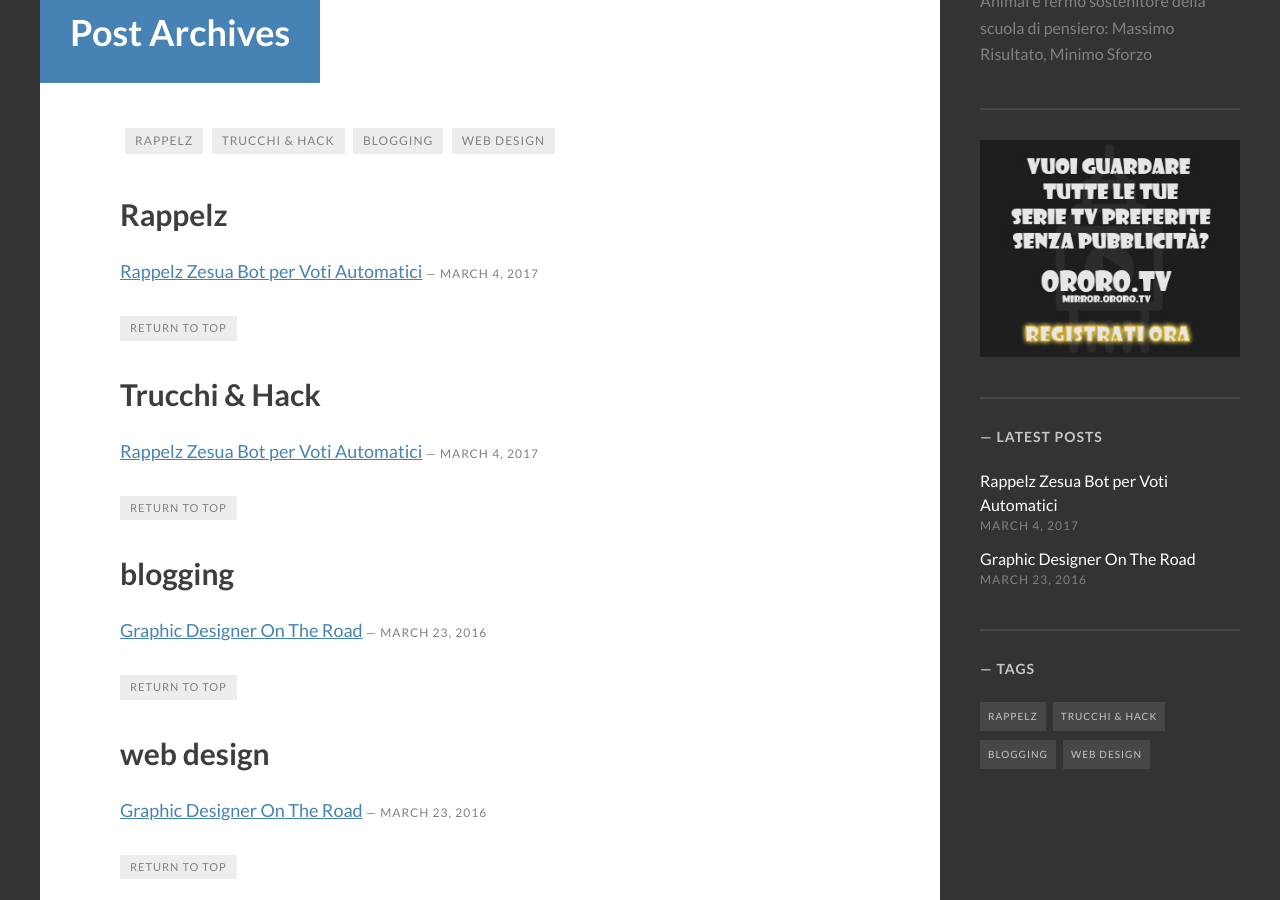
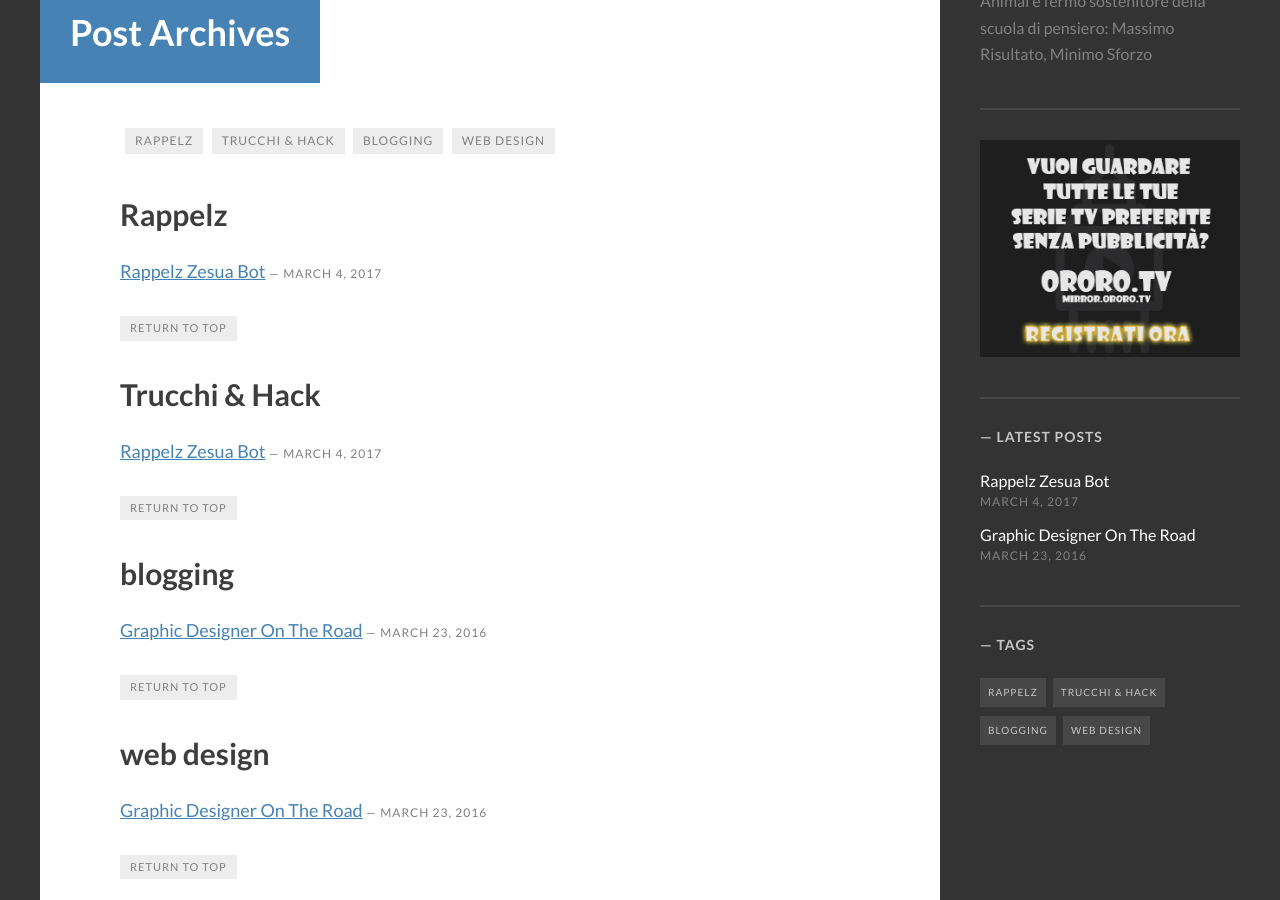
Before and after one commit to rerosku/rerosku.github.io, a Jekyll site: the page built from tags/index.html, in a window 1280 px wide and 900 px high, scrolled down 322 px. Built offline with Jekyll 4.4.1, drawn with Linux system fonts in a browser that asks for light colours; some web fonts are replaced.

Commit message:
modifica titolo possibile fix
nome articolo troppo lungo?

```diff
--- a/_posts/2017-03-04-rappelz-zesua-vote-bot.md
+++ b/_posts/2017-03-04-rappelz-zesua-vote-bot.md
@@ -1,5 +1,5 @@
 ---
-title: "Rappelz Zesua Bot per Voti Automatici"
+title: "Rappelz Zesua Bot"
 date: 2017-03-04
 tags: [Rappelz, Trucchi & Hack]
 layout: post
```
Also changed, not shown: 4 other files.
